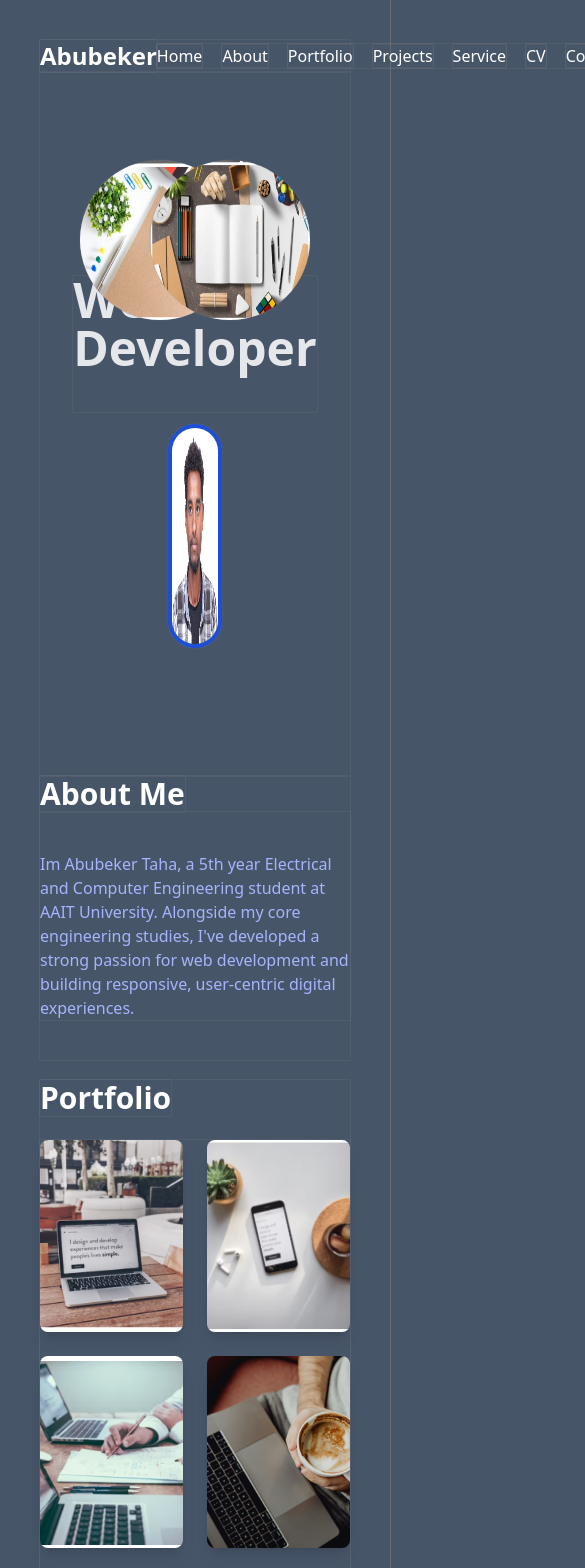
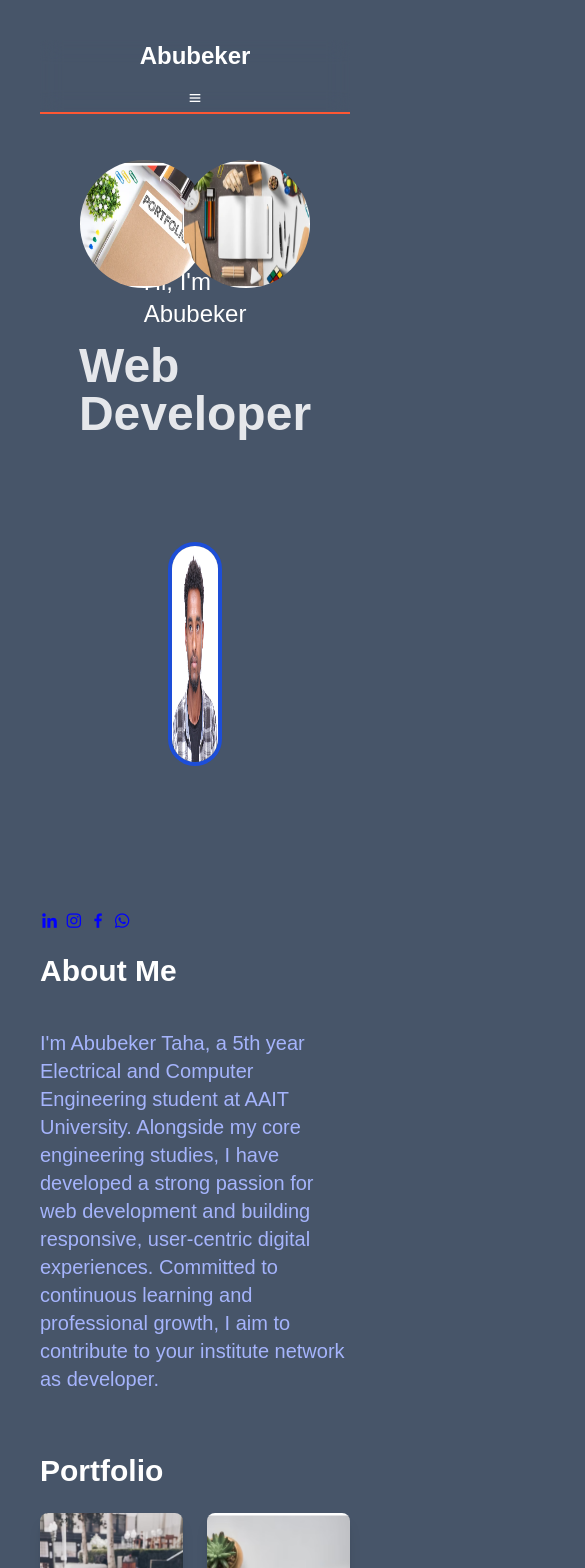
Before and after one commit to abubekertaha2/PORFOLIO, a React (Vite) app: page / in a window 390 px wide. Shown: the top 1568 px of the page, 585 px wide, since content can reach past the window. Built offline with nearby package versions, Linux system fonts and the light colour scheme.

Commit message:
make the site responsive

```diff
--- a/index.html
+++ b/index.html
@@ -5,6 +5,7 @@
     <link rel="icon" type="image/svg+xml" href="/vite.svg" />
     <meta name="viewport" content="width=device-width, initial-scale=1.0" />
     <title>Abubeker Portfolio</title>
+    <link rel="stylesheet" href="https://cdn.jsdelivr.net/npm/boxicons@latest/css/boxicons.min.css">
   </head>
   <body>
     <body style="background-color:rgb(71 85 105 / var(--tw-bg-opacity, 1)); color: white;"></body>
--- a/src/Port.css
+++ b/src/Port.css
@@ -1,6 +1,13 @@
 html {
     scroll-behavior: smooth;
 }
+
+body {
+    font-family: 'Arial', sans-serif;
+    background-color: #f4f4f4;
+    color: #333;
+}
+
 .underline-custom {
     position: relative;
     display: inline-block;
@@ -13,7 +20,7 @@ html {
     right: 0;
     bottom: 0;
     height: 6px;
-    background:linear-gradient(90deg, green, #ff5733, #ffcc00, #3363ff);
+    background: linear-gradient(90deg, green, #ff5733, #ffcc00, #3363ff);
     transform: scaleX(0);
     transition: transform 0.5s ease;
 }
@@ -21,17 +28,139 @@ html {
 .underline-custom:hover::after {
     transform: scaleX(1);
 }
+
+nav {
+    /* background: rgba(18, 82, 211, 0.8); */
+    backdrop-filter: blur(10px);
+    border-bottom: 2px solid #ff5733;
+}
+
+nav ul {
+    transition: max-height 0.3s ease-in-out;
+    flex-wrap: wrap;
+}
+
+nav ul.hidden {
+    max-height: 0;
+    overflow: hidden;
+}
+
+nav ul.flex {
+    max-height: 500px;
+}
+
 .nav-link {
-    transition: color 1s ease, transform 0.3s ease;
+    transition: color 0.3s ease, transform 0.3s ease;
     color: #ffffff;
+    padding: 2px 8px;
+    border-radius: 5px;
 }
 
 .nav-link:hover {
     color: #ff6347;
+    background-color: rgba(255, 255, 255, 0.1);
     box-shadow: 0 4px 10px rgba(98, 201, 50, 0.801);
-    transform: scale(1.2);
+    transform: scale(1.1);
 }
 
 nav a {
     text-decoration: none;
 }
+
+.social-links {
+    /* position: absolute;  */
+    margin:15px auto;
+    bottom: 15px;
+    display: flex;
+    gap: 5px;
+}
+
+.social-links a {
+    color: blue;
+    font-size: 3rem;
+    transition: color 0.3s;
+}
+
+.social-links a:hover {
+    color: #ff6347;
+}
+@media (max-width: 768px) {
+    .social-links {
+        bottom: 10px;
+        right: 10px;
+    }
+
+    .social-links a {
+        font-size: 1.5rem;
+    }
+}
+
+@media (max-width: 480px) {
+    .social-links {
+        bottom: 5px;
+        right: 5px;
+    }
+
+    .social-links a {
+        font-size: 1.2rem;
+    }
+}
+
+@media (max-width: 640px) {
+    nav {
+        flex-direction: column;
+        align-items: flex-start;
+    }
+    nav ul {
+        flex-direction: column;
+        gap: 10px;
+    }
+    header {
+        padding: 20px;
+    }
+    h1 {
+        font-size: 2rem;
+    }
+    .grid {
+        grid-template-columns: repeat(2, 1fr);
+    }
+    .box {
+        padding: 3px;
+    }
+}
+@media (min-width: 641px) and (max-width: 1024px) {
+    nav {
+        flex-direction: row;
+        justify-content: space-between;
+    }
+    header {
+        padding: 40px;
+    }
+    h1 {
+        font-size: 3rem;
+    }
+    .grid {
+        grid-template-columns: repeat(3, 1fr);
+    }
+    .box {
+        padding: 5px;
+    }
+}
+@media (min-width: 1025px) {
+    nav {
+        justify-content: space-between;
+        padding: 10px 20px;
+    }
+    header {
+        padding: 60px;
+    }
+    h1 {
+        font-size: 4rem;
+    }
+    .grid {
+        grid-template-columns: repeat(4, 1fr);
+    }
+    .box {
+        padding: 10px;
+    }
+}
--- a/src/Port.jsx
+++ b/src/Port.jsx
@@ -1,4 +1,5 @@
-import { useEffect } from 'react';
+import PropTypes from 'prop-types';
+import { useEffect, useState } from 'react';
 import './Port.css';
 import AgaImg from './assets/Aga.jpg';
 import p1 from './assets/p1.png';
@@ -16,136 +17,157 @@ import p7 from './assets/p7.jpg';
 import p8 from './assets/p8.jpg';
 import p9 from './assets/p9.jpg';
 function App() {
-  const portfolioImages = [p3, p4, p5, p6, p7, p8, p9, p10,p11,p12,p13,p14];
+  const [isMenuOpen, setMenuOpen] = useState(false);
+  const portfolioImages = [p3, p4, p5, p6, p7, p8, p9, p10, p11, p12, p13, p14];
+
   useEffect(() => {
-    document.querySelectorAll('a[href^="#"]').forEach(anchor => {
-        anchor.addEventListener('click', function(e) {
-            e.preventDefault();
+    const handleResize = () => {
+      if (window.innerWidth >= 768) {
+        setMenuOpen(true);
+      } else {
+        setMenuOpen(false);
+      }
+    };
 
-            const targetId = this.getAttribute('href');
-            const targetElement = document.querySelector(targetId);
-            targetElement.scrollIntoView({
-                behavior: 'smooth',
-                block: 'start'
-            });
-        });
-    });
+    window.addEventListener('resize', handleResize);
+    handleResize();
+    return () => {
+      window.removeEventListener('resize', handleResize);
+    };
   }, []);
+
+  const toggleMenu = () => {
+    setMenuOpen(prev => !prev);
+  };
+
   return (
-    <main className="p-10 px-10 mb-0">
-      <nav className="flex flex-row justify-between items-center relative">
-        <h1 className="text-2xl font-semibold">Abubeker</h1>
-        <ul className="flex flex-row justify-between items-center gap-5">
-          <div className="text-1g text-gray-100 nav-link"><a href="#header">Home</a></div>
-          <div className="text-1g text-gray-100 nav-link"><a href="#about">About</a></div>
-          <div className="text-1g text-gray-100 nav-link"><a href="#portfolio">Portfolio</a></div>
-          <div className="text-1g text-gray-100 nav-link"><a href="#projects">Projects</a></div>
-          <div className="text-1g text-gray-100 nav-link"><a href="#service">Service</a></div>
-          <div className="text-1g text-gray-100 nav-link"><a href="#cv">CV</a></div>
-          <div className="text-1g text-gray-100 nav-link"><a href="#contact">Contact</a></div>
+    <main className="p-10 mb-0">
+      <nav className="flex flex-col md:flex-row justify-between items-center mb-6">
+        <h1 className="text-2xl font-semibold mb-4 md:mb-0">Abubeker</h1>
+        <div className="md:hidden">
+          <i className='bx bx-menu cursor-pointer' onClick={toggleMenu}></i>
+        </div>
+        <ul className={`flex-col md:flex-row md:flex ${isMenuOpen ? 'flex' : 'hidden'}`}>
+          <li className="text-lg text-gray-100 nav-link"><a href="#header">Home</a></li>
+          <li className="text-lg text-gray-100 nav-link"><a href="#about">About</a></li>
+          <li className="text-lg text-gray-100 nav-link"><a href="#portfolio">Portfolio</a></li>
+          <li className="text-lg text-gray-100 nav-link"><a href="#projects">Projects</a></li>
+          <li className="text-lg text-gray-100 nav-link"><a href="#service">Service</a></li>
+          <li className="text-lg text-gray-100 nav-link"><a href="#cv">CV</a></li>
+          <li className="text-lg text-gray-100 nav-link"><a href="#contact">Contact</a></li>
         </ul>
       </nav>
-      <header id="header" className="p-32 flex flex-col jusftify-center items-center gap-3">
+
+      <section id="header" className="p-32 flex flex-col justify-center items-center gap-3">
         <p className="text-2xl underline-custom">Hi, I'm Abubeker</p>
         <h1 className="text-5xl font-bold text-gray-200 pb-10">Web Developer</h1>
+        <div className="flex justify-around w-full mt-10">
+          <img src={p1} className='w-32 h-32 absolute top-40 left-20 rounded-full' alt="Side Image 1"/>
+          <img src={p2} className='w-32 h-32 absolute top-40 right-20 rounded-full' alt="Side Image 2"/>
+        </div>
         <img src={AgaImg} className='w-56 h-56 rounded-full border-4 border-blue-700' alt="Abubeker" />
-        <img src={p1} className='w-40 h-40 absolute top-40 left-20 rounded-full'/>
-        <img src={p2} className='w-40 h-40 absolute top-40 right-20 rounded-full'/>
-      </header>
+      </section>
+      <div className="social-links">
+          <a href="https://www.linkedin.com/in/abubeker-taha-7bbb21296" target="_blank" rel="noopener noreferrer">
+            <i className='bx bxl-linkedin'></i>
+          </a>
+          <a href="https://www.instagram.com" target="_blank" rel="noopener noreferrer">
+            <i className='bx bxl-instagram'></i>
+          </a>
+          <a href="https://web.facebook.com/abubeker2" target="_blank" rel="noopener noreferrer">
+            <i className='bx bxl-facebook'></i>
+          </a>
+          <a href="https://wa.me/+251968318913" target="_blank" rel="noopener noreferrer">
+            <i className='bx bxl-whatsapp'></i>
+          </a>
+        </div>
       <section id="about" className="pb-10 mb-5">
         <h1 className="text-3xl font-bold text-center underline-custom">About Me</h1>
-        <p className='pt-10 text-1xl text-indigo-300'>Im Abubeker Taha, a 5th year Electrical and Computer Engineering student at AAIT University. Alongside my core engineering studies, I've developed a strong passion for web development and building responsive, user-centric digital experiences.</p>
+        <p className='pt-10 text-xl text-indigo-300'>
+                    I'm Abubeker Taha, a 5th year Electrical and Computer Engineering student at AAIT University.
+                    Alongside my core engineering studies, I have developed a strong passion for
+                    web development and
+                    building responsive, user-centric digital experiences. Committed
+                    to continuous learning and
+                    professional growth, I aim to
+                    contribute to your institute network
+                    as developer.
+        </p>
       </section>
       <section id="portfolio" className="pb-10 mb-5">
         <h1 className="text-3xl font-bold underline-custom">Portfolio</h1>
         <div className="grid grid-cols-2 md:grid-cols-3 lg:grid-cols-4 gap-6 mt-6">
           {portfolioImages.map((image, index) => (
             <div key={index} className="overflow-hidden rounded-lg shadow-lg">
-              <img
-                src={image}
-                className="w-full h-48 object-cover"
-                alt={`Portfolio item ${index + 1}`}
-              />
+              <img src={image} className="w-full h-48 object-cover" alt={`Portfolio item ${index + 1}`} />
             </div>
           ))}
         </div>
       </section>
-      <section id="projects" className="p-10">
+
+      <section id="projects" className="p-1">
         <h2 className="text-3xl font-bold underline-custom">Projects</h2>
-    <div className="grid grid-cols-1 md:grid-cols-2 lg:grid-cols-3 gap-6 mt-6 ">
-        <div className="border rounded-lg p-4 bg-slate-500 shadow">
-            <h3 className="font-bold">Tic-Tac-Toe Game</h3>
-            <p>A classic Tic-Tac-Toe game built with JavaScript. Players can take turns and see the winner.</p>
-            <a href="https://tic-tac-toe-game-nu-nine.vercel.app/" target="_blank" className="text-blue-500">View Project</a>
-        </div>
-        <div className="border rounded-lg p-4 bg-slate-500 shadow">
-            <h3 className="font-semibold">Sign-Up Form</h3>
-            <p>An interactive sign-up form with validation and user-friendly design.</p>
-            <a href="https://sign-up-five-orcin.vercel.app/" target="_blank" className="text-blue-500">View Project</a>
-        </div>
-        <div className="border rounded-lg p-4 bg-slate-500 shadow">
-            <h3 className="font-semibold">Weather App</h3>
-            <p>A weather application that fetches data from an API to show current weather conditions.</p>
-            <a href="https://weather-app-flame-pi-58.vercel.app/" target="_blank" className="text-blue-500">View Project</a>
-        </div>
-        <div className="border rounded-lg p-4 bg-slate-500 shadow">
-            <h3 className="font-semibold">My Library</h3>
-            <p>An application for managing personal book collections with features to add, remove, and view books.</p>
-            <a href="https://my-library-neon.vercel.app/" target="_blank" className="text-blue-500">View Project</a>
-        </div>
-        <div className="border rounded-lg p-4 bg-slate-500 shadow">
-            <h3 className="font-semibold">Admin Dashboard</h3>
-            <p>A responsive admin dashboard with user management and data visualization features.</p>
-            <a href="https://admin-dashboard-iota-olive.vercel.app/" target="_blank" className="text-blue-500">View Project</a>
-        </div>
-        <div className="border rounded-lg p-4 bg-slate-500 shadow">
-            <h3 className="font-semibold">Calculator</h3>
-            <p>A simple calculator application with basic arithmetic operations.</p>
-            <a href="https://calculator-api2.vercel.app/" target="_blank" className="text-blue-500">View Project</a>
-        </div>
-        <div className="border rounded-lg p-4 bg-slate-500 shadow">
-            <h3 className="font-semibold">CV Application</h3>
-            <p>A web application for creating and managing CVs with various templates.</p>
-            <a href="https://cv-application-umber-xi.vercel.app/" target="_blank" className="text-blue-500">View Project</a>
-        </div>
-        <div className="border rounded-lg p-4 bg-slate-500 shadow">
-            <h3 className="font-semibold">Amphibia Memory Card</h3>
-            <p>A fun memory card game featuring amphibian characters for players to match.</p>
-            <a href="https://amphibia-memory-card.vercel.app/" target="_blank" className="text-blue-500">View Project</a>
-        </div>
-
+        <div className="mx-0 grid grid-cols-1 md:grid-cols-2 lg:grid-cols-3 gap-6 mt-6">
+          <ProjectCard title="Tic-Tac-Toe Game" description="A classic Tic-Tac-Toe game built with JavaScript." link="https://tic-tac-toe-game-nu-nine.vercel.app/" />
+          <ProjectCard title="Sign-Up Form" description="An interactive sign-up form with validation and user-friendly design." link="https://sign-up-five-orcin.vercel.app/" />
+          <ProjectCard title="Weather App" description="A weather application that fetches data from an API to show current weather conditions." link="https://weather-app-flame-pi-58.vercel.app/" />
+          <ProjectCard title="My Library" description="An application for managing personal book collections." link="https://my-library-neon.vercel.app/" />
+          <ProjectCard title="Admin Dashboard" description="A responsive admin dashboard with user management features." link="https://admin-dashboard-iota-olive.vercel.app/" />
+          <ProjectCard title="Calculator" description="A simple calculator application with basic arithmetic operations." link="https://calculator-api2.vercel.app/" />
+          <ProjectCard title="CV Application" description="A web application for creating and managing CVs." link="https://cv-application-umber-xi.vercel.app/" />
+          <ProjectCard title="Amphibia Memory Card" description="A fun memory card game featuring amphibian characters." link="https://amphibia-memory-card.vercel.app/" />
         </div>
       </section>
       <section id="service" className="py-16 bg-blue-950">
   <h1 className="text-3xl font-bold text-center mb-10 underline-custom">SERVICE I GIVE YOU</h1>
-        <div className="max-w-6xl mx-auto grid grid-cols-1 sm:grid-cols-2 lg:grid-cols-3 gap-8">
-            <div className="box bg-slate-500 rounded-lg shadow-md p-5 transition-transform transform hover:scale-105">
-              <h2 className="text-xl font-semibold">WEBSITE DESIGN</h2>
-              <p className="mt-2 text-white">Creating visually appealing and user-friendly websites tailored to your business needs. I focus on intuitive navigation, responsive layouts, and engaging user experiences.</p>
-            </div>
-            <div className="box bg-slate-500 rounded-lg shadow-md p-5 transition-transform transform hover:scale-105">
-            <h2 className="text-xl font-semibold">UI/GUI</h2>
-            <p className="mt-2 text-white">Designing intuitive user interfaces and graphical user interfaces that enhance user interaction and satisfaction. I prioritize usability and accessibility in all designs.</p>
-        </div>
-        <div className="box bg-slate-500 rounded-lg shadow-md p-5 transition-transform transform hover:scale-105">
-            <h2 className="text-xl font-semibold">SOFTWARE DEV</h2>
-            <p className="mt-2 text-white">Developing robust software solutions that meet the specific requirements of your business. I leverage modern technologies to build scalable and maintainable applications.</p>
-        </div>
-        <div className="box bg-slate-500 rounded-lg shadow-md p-5 transition-transform transform hover:scale-105">
-            <h2 className="text-xl font-semibold">API DEVELOPMENT</h2>
-            <p className="mt-2 text-white">Design and implement RESTful APIs to enable seamless communication between frontend and backend systems. This service enhances functionality and allows for efficient data exchange.</p>
-        </div>
-        <div className="box bg-slate-500 rounded-lg shadow-md p-5 transition-transform transform hover:scale-105">
-            <h2 className="text-xl font-semibold">DATABASE MANAGEMENT</h2>
-            <p className="mt-2 text-white">Managing and optimizing databases to ensure data integrity, security, and performance. I design schemas and write efficient queries to support application needs.</p>
-        </div>
-        <div className="box bg-slate-500 rounded-lg shadow-md p-5 transition-transform transform hover:scale-105">
-            <h2 className="text-xl font-semibold">RESPONSIVE WEB DESIGN</h2>
-            <p className="mt-2 text-white">Creating responsive web applications that provide optimal viewing experiences across all devices. I ensure your site looks great on desktops, tablets, and smartphones.</p>
-        </div>
+  <div className="max-w-10xl mx-auto grid grid-cols-1 sm:grid-cols-2 lg:grid-cols-3 gap-8">
+    <ServiceCard title="WEBSITE DESIGN" description="Creating visually appealing and user-friendly websites tailored to your business needs." />
+    <ServiceCard title="UI/GUI" description="Designing intuitive user interfaces that enhance user interaction." />
+    <ServiceCard title="SOFTWARE DEV" description="Developing robust software solutions that meet your business requirements." />
+    <ServiceCard title="API DEVELOPMENT" description="Implementing RESTful APIs for seamless communication between frontend and backend." />
+    <ServiceCard title="DATABASE MANAGEMENT" description="Managing and optimizing databases for data integrity and performance." />
+    <ServiceCard title="RESPONSIVE WEB DESIGN" description="Creating responsive web applications for optimal viewing experiences across all devices." />
+    <ServiceCard title="FULL STACK DEVELOPMENT" description="Building complete web solutions from front-end to back-end." />
+    <ServiceCard title="E-COMMERCE SOLUTIONS" description="Developing full-featured e-commerce platforms for online businesses." />
   </div>
 </section>
+      {/* <section id="service" className="py-16 bg-blue-950">
+  <h1 className="text-3xl font-bold text-center mb-10 underline-custom">SERVICE I GIVE YOU</h1>
+  <div className="max-w-10xl mx-auto grid grid-cols-1 sm:grid-cols-2 lg:grid-cols-3 gap-8">
+    <ServiceCard title="WEBSITE DESIGN" description="Creating visually appealing and user-friendly websites tailored to your business needs." />
+    <ServiceCard title="UI/GUI" description="Designing intuitive user interfaces that enhance user interaction." />
+    <ServiceCard title="SOFTWARE DEV" description="Developing robust software solutions that meet your business requirements." />
+    <ServiceCard title="API DEVELOPMENT" description="Implementing RESTful APIs for seamless communication between frontend and backend." />
+    <ServiceCard title="DATABASE MANAGEMENT" description="Managing and optimizing databases for data integrity and performance." />
+    <ServiceCard title="RESPONSIVE WEB DESIGN" description="Creating responsive web applications for optimal viewing experiences across all devices." />
+  </div>
+</section> */}
     </main>
-  )
+  );
 }
-export default App
+
+const ProjectCard = ({ title, description, link }) => (
+  <div className="border rounded-lg p-4 bg-slate-500 shadow">
+    <h3 className="font-bold">{title}</h3>
+    <p>{description}</p>
+    <a href={link} target="_blank" rel="noopener noreferrer" className="text-blue-500">View Project</a>
+  </div>
+);
+ProjectCard.propTypes = {
+  title: PropTypes.string.isRequired,
+  description: PropTypes.string.isRequired,
+  link: PropTypes.string.isRequired,
+};
+
+const ServiceCard = ({ title, description }) => (
+  <div className="bg-slate-500 rounded-lg shadow-md p-5 transition-transform transform hover:scale-105 h-full flex flex-col">
+    <h2 className="text-xl font-semibold text-white">{title}</h2>
+    <p className="mt-2 text-white flex-grow">{description}</p>
+  </div>
+);
+ServiceCard.propTypes = {
+  title: PropTypes.string.isRequired,
+  description: PropTypes.string.isRequired,
+};
+
+export default App;
--- a/src/index.css
+++ b/src/index.css
@@ -2,5 +2,8 @@
 @tailwind components;
 @tailwind utilities;
 *{
-  box-shadow: 0px 0px 1px gray;
+  box-shadow: 0px 0px  gray;
+  margin: 0;
+  padding: 0;
+  box-sizing: border-box;
 }
```
Also changed, not shown: src/App.jsx (+95 -17 lines), src/CV.jsx (+41 -8 lines), 1 other file (tests, documents, lock files or other folders). Lines whose indentation alone changed are shown as unchanged.
